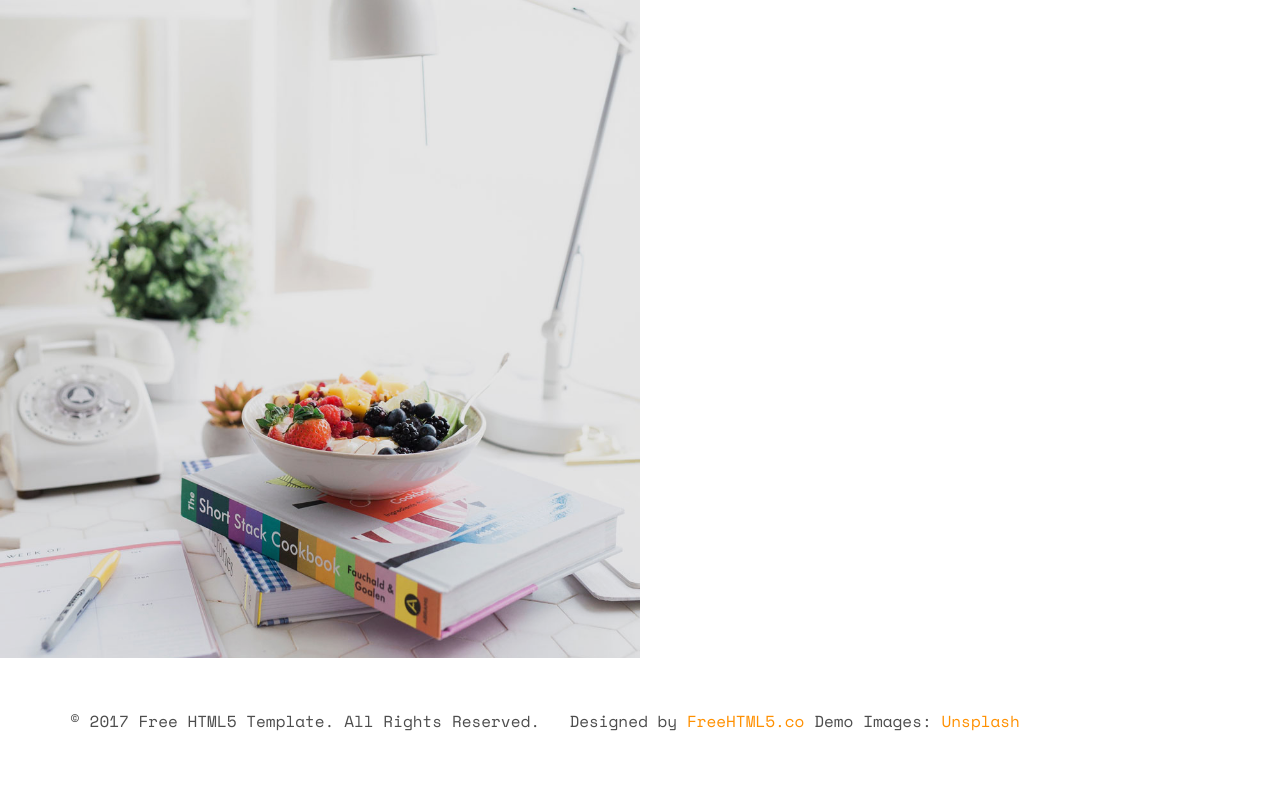
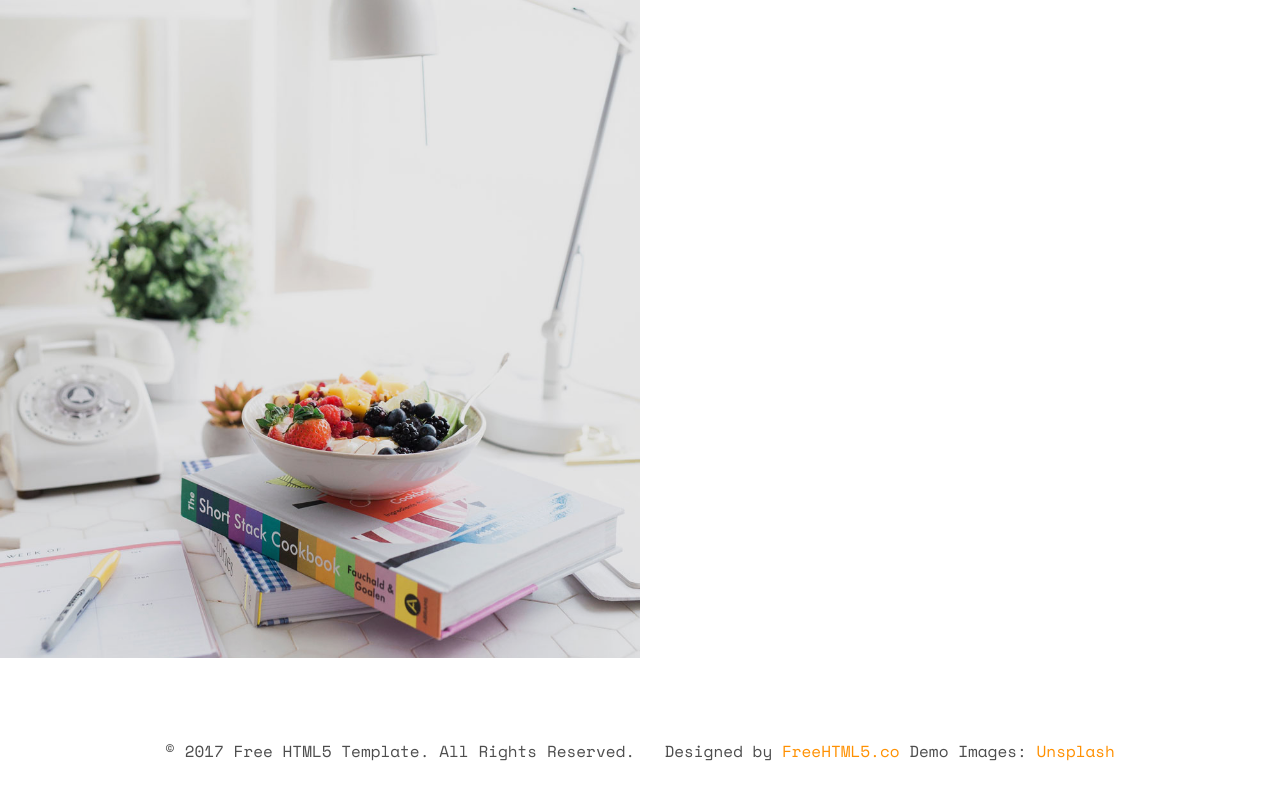
Before and after one commit to mohameddafaa/about-me, a plain HTML site: page index.html in a window 1280 px wide. Shown: the part 9194-9993 px from the top of the page. Drawn offline with nearby package versions, Linux system fonts and the light colour scheme; some packages are replaced by stand-ins of ours; no server answers; files whose address does not match are found by name.

Commit message:
Update index.html

```diff
--- a/index.html
+++ b/index.html
@@ -659,7 +659,7 @@
 		<div class="container">
 			<div class="row">
 				<div class="col-md-12">
-					<p>&copy; 2017 Free HTML5 Template. All Rights Reserved. &nbsp; Designed by <a href="http://freehtml5.co" target="_blank">FreeHTML5.co</a> Demo Images: <a href="http://unsplash.com" target="_blank">Unsplash</a></p>
+					<p><center> &copy; 2017 Free HTML5 Template. All Rights Reserved. &nbsp; Designed by <a href="http://freehtml5.co" target="_blank">FreeHTML5.co</a> Demo Images: <a href="http://unsplash.com" target="_blank">Unsplash</a></center></p>
 				</div>
 			</div>
 		</div>
```
